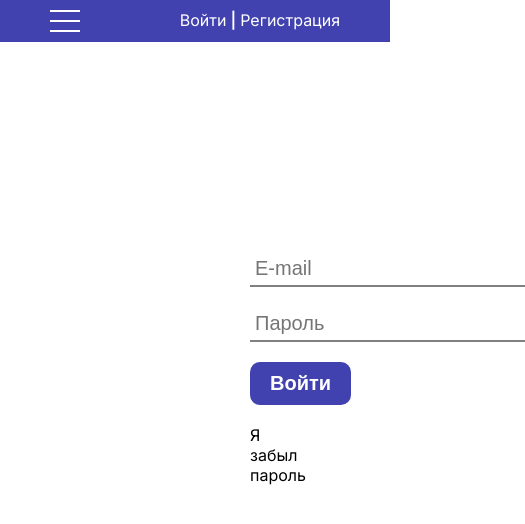
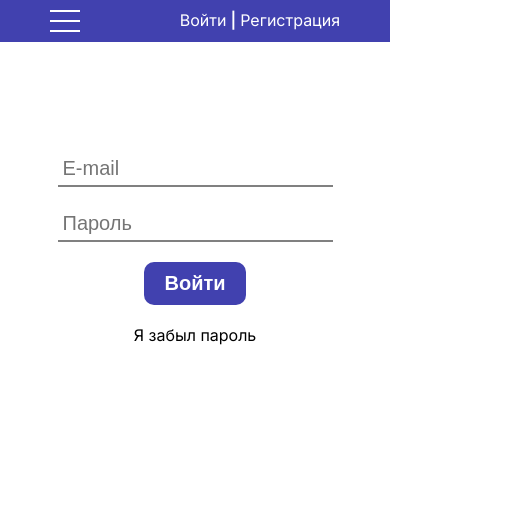
Before and after one commit to 1Salivan1/collabs, a Next.js app: page /login in a window 390 px wide. Shown: the top 524 px of the page, 525 px wide, since content can reach past the window. Built offline with nearby package versions, Linux system fonts and the light colour scheme.

Commit message:
adaptive done

```diff
--- a/styles/login.module.scss
+++ b/styles/login.module.scss
@@ -32,3 +32,20 @@
     }
   }
 }
+
+@media screen and (max-width: 1100px) {
+  .main {
+    .login_form {
+      padding-top: 50px;
+      padding: 100px;
+    }
+  }
+}
+
+@media screen and (max-width: 600px) {
+  .main {
+    .login_form {
+      padding: 100px 0px;
+    }
+  }
+}
--- a/styles/projectpage.module.scss
+++ b/styles/projectpage.module.scss
@@ -1,5 +1,4 @@
 .post {
-  padding: 0px 400px;
   .header {
     text-align: center;
   }
--- a/styles/registration.module.scss
+++ b/styles/registration.module.scss
@@ -31,3 +31,20 @@
     }
   }
 }
+
+@media screen and (max-width: 1100px) {
+  .main {
+    .login_form {
+      padding-top: 50px;
+      padding: 100px;
+    }
+  }
+}
+
+@media screen and (max-width: 600px) {
+  .main {
+    .login_form {
+      padding: 100px 0px;
+    }
+  }
+}
```
